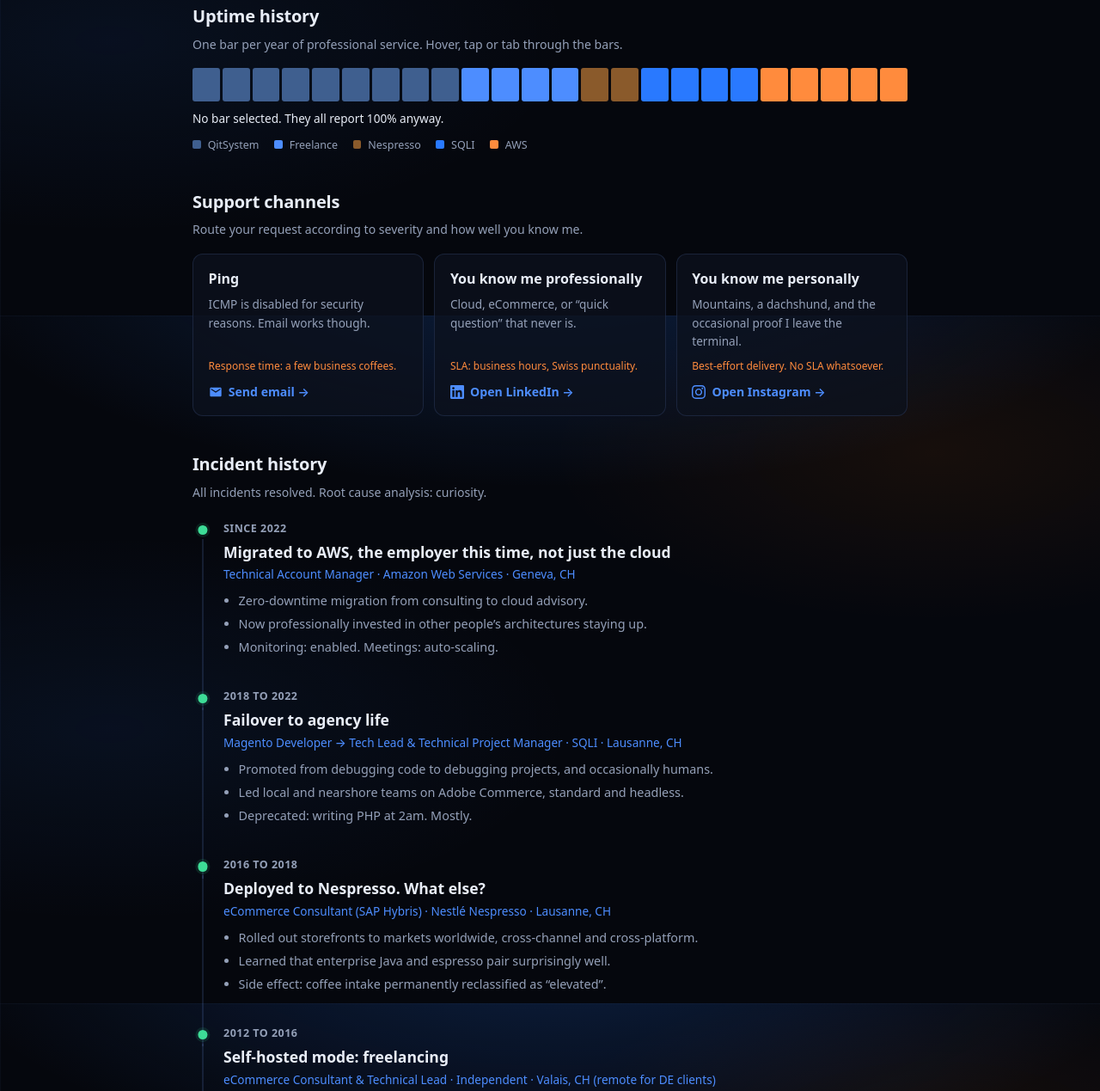
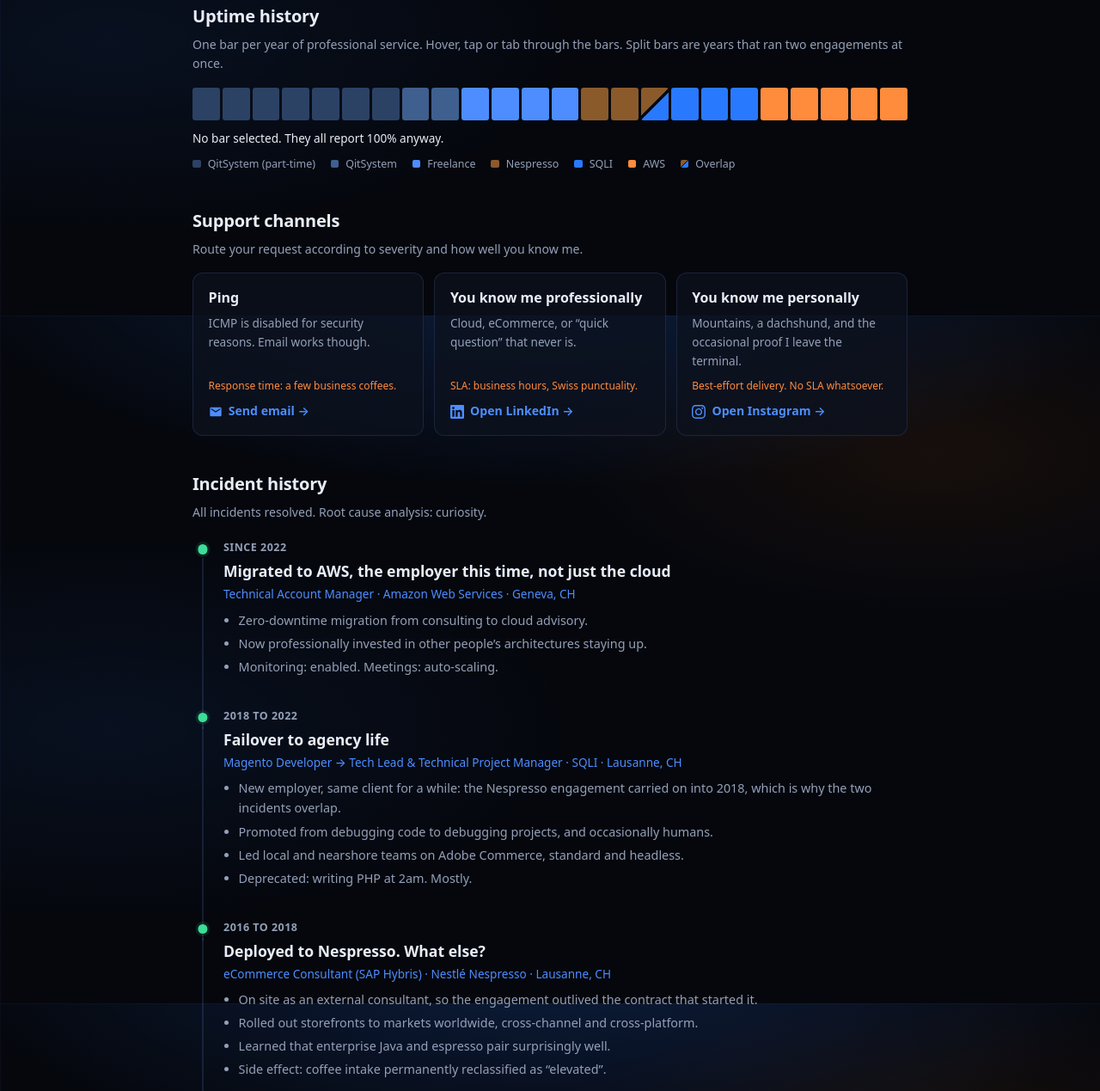
Before and after one commit to luiscmmarques/luismarques.ch, an Astro site: page / in a window 1280 px wide. Shown: the part 1233-2502 px from the top of the page at 86% size. Built offline with nearby package versions, Linux system fonts and the light colour scheme; Astro itself is replaced by a stand-in of ours.

Commit message:
Show overlapping engagements and the QitSystem role progression
The Nespresso engagement carried on through the move to a new employer, so 2018
belonged to two engagements at once. Era colours now live in custom properties,
which lets a year compose two of them into a single split bar, and the tooltip,
readout and image label all name both engagements.

QitSystem was two phases, not one: part-time computer technician from 2003, then
web developer and sysadmin. It now gets two bar segments and an incident entry
per phase.

```diff
--- a/src/data/status.js
+++ b/src/data/status.js
@@ -123,6 +123,7 @@
     org: 'SQLI · Lausanne, CH',
     role: 'Magento Developer → Tech Lead & Technical Project Manager',
     entries: [
+      'New employer, same client for a while: the Nespresso engagement carried on into 2018, which is why the two incidents overlap.',
       'Promoted from debugging code to debugging projects, and occasionally humans.',
       'Led local and nearshore teams on Adobe Commerce, standard and headless.',
       'Deprecated: writing PHP at 2am. Mostly.',
@@ -135,6 +136,7 @@
     org: 'Nestlé Nespresso · Lausanne, CH',
     role: 'eCommerce Consultant (SAP Hybris)',
     entries: [
+      'On site as an external consultant, so the engagement outlived the contract that started it.',
       'Rolled out storefronts to markets worldwide, cross-channel and cross-platform.',
       'Learned that enterprise Java and espresso pair surprisingly well.',
       'Side effect: coffee intake permanently reclassified as “elevated”.',
@@ -157,11 +159,12 @@
     title: 'Initial deployment: Portugal',
     severity: 'resolved',
     org: 'QitSystem · Coimbra & Seia, PT',
-    role: 'Web Developer & SysAdmin',
+    role: 'Part-time Computer Technician → Web Developer & SysAdmin',
     entries: [
-      'Bespoke PHP/MySQL websites, eCommerce, hybrid Windows/Linux networks.',
-      'The era of fixing computers for everyone, including the neighbours.',
-      'Root cause of everything that followed.',
+      'Booted in part-time mode while studying: selling machines, fixing machines, then repairing the network the machines had upset.',
+      'Promoted to full deployment: bespoke PHP/MySQL sites and eCommerce for clients in Portugal, Italy and Germany.',
+      'Same badge, second hat: hybrid Windows/Linux networks, ERP rollouts, and an intranet nobody ever filed a ticket to thank me for.',
+      'The era of fixing computers for everyone, including the neighbours. Root cause of everything that followed.',
     ],
   },
   {
@@ -180,9 +183,16 @@
 // Yearly "uptime bars", one per year, hover for context.
 // era controls the bar colour; label is the tooltip.
 export const eras = [
-  { from: 2003, to: 2011, era: 'qitsystem', name: 'QitSystem', label: 'QitSystem · web dev & sysadmin · Portugal' },
+  { from: 2003, to: 2009, era: 'qitsystem-pt', name: 'QitSystem (part-time)', label: 'QitSystem · part-time computer technician, studies in parallel · Portugal' },
+  { from: 2010, to: 2011, era: 'qitsystem', name: 'QitSystem', label: 'QitSystem · web dev & sysadmin · Portugal' },
   { from: 2012, to: 2015, era: 'freelance', name: 'Freelance', label: 'Freelance · eCommerce consulting · Valais' },
-  { from: 2016, to: 2017, era: 'nespresso', name: 'Nespresso', label: 'Nespresso · eCommerce · Lausanne' },
+  { from: 2016, to: 2017, era: 'nespresso', name: 'Nespresso', label: 'Nespresso · eCommerce consultant · Lausanne' },
   { from: 2018, to: 2021, era: 'sqli', name: 'SQLI', label: 'SQLI · tech lead · Lausanne' },
   { from: 2022, to: new Date().getFullYear(), era: 'aws', name: 'AWS', label: 'AWS · Technical Account Manager · Geneva' },
 ];
+
+// Years that ran two engagements at once. Those bars render split, half of each colour.
+// 2018: the employer changed, the Nespresso engagement did not, so the year belongs to both.
+export const overlaps = [
+  { from: 2018, to: 2018, era: 'nespresso', label: 'Nespresso engagement continued through the employer change' },
+];
--- a/src/pages/index.astro
+++ b/src/pages/index.astro
@@ -3,7 +3,7 @@
 import StatusRow from '../components/StatusRow.astro';
 import Incident from '../components/Incident.astro';
 import Icon from '../components/Icon.astro';
-import { person, links, channels, components, incidents, eras, analytics } from '../data/status.js';
+import { person, links, channels, components, incidents, eras, overlaps, analytics } from '../data/status.js';
 
 const navItems = [
   { label: 'About', href: '#about' },
@@ -13,13 +13,28 @@
   { label: 'Incidents', href: '#incidents' },
 ];
 
-const years = eras.flatMap(({ from, to, era, label }) =>
-  Array.from({ length: to - from + 1 }, (_, i) => ({
-    year: from + i,
-    era,
-    label,
-  }))
-);
+// One entry per year. A year that also appears in `overlaps` carries a second
+// era, and its bar is rendered split between the two colours.
+const years = eras
+  .flatMap(({ from, to, era, label }) =>
+    Array.from({ length: to - from + 1 }, (_, i) => ({
+      year: from + i,
+      era,
+      label,
+    }))
+  )
+  .map((entry) => {
+    const overlap = overlaps.find(({ from, to }) => entry.year >= from && entry.year <= to);
+    if (!overlap) return entry;
+    return {
+      ...entry,
+      era2: overlap.era,
+      label: `${entry.label} + ${overlap.label}`,
+    };
+  });
+
+// First split year, used to draw the legend swatch for overlapping years.
+const splitSample = years.find(({ era2 }) => era2);
 
 const daysAtAws = Math.floor(
   (Date.now() - new Date(person.day1Start).getTime()) / 86_400_000
@@ -208,10 +223,14 @@
 
       <section id="uptime" aria-labelledby="history-heading">
         <h2 id="history-heading">Uptime history</h2>
-        <p class="section-sub">One bar per year of professional service. Hover, tap or tab through the bars.</p>
-        <div class="bars" role="img" aria-label={`Professional uptime from ${years[0].year} to ${years[years.length - 1].year}: QitSystem in Portugal, freelance eCommerce, Nespresso, SQLI, and AWS. No outages recorded, apart from vacations.`}>
-          {years.map(({ year, era, label }) => (
-            <span class:list={['bar', `era-${era}`]} tabindex="0" data-tip={`${year} · ${label}`}></span>
+        <p class="section-sub">One bar per year of professional service. Hover, tap or tab through the bars. Split bars are years that ran two engagements at once.</p>
+        <div class="bars" role="img" aria-label={`Professional uptime from ${years[0].year} to ${years[years.length - 1].year}: QitSystem in Portugal, freelance eCommerce, Nespresso, SQLI, and AWS. 2018 counts twice, because the Nespresso engagement continued through the employer change. No outages recorded, apart from vacations.`}>
+          {years.map(({ year, era, era2, label }) => (
+            <span
+              class:list={['bar', `era-${era}`, era2 && 'is-split', era2 && `era2-${era2}`]}
+              tabindex="0"
+              data-tip={`${year} · ${label}`}
+            ></span>
           ))}
         </div>
         <p class="bars-readout" id="bars-readout" aria-live="polite">No bar selected. They all report 100% anyway.</p>
@@ -219,6 +238,11 @@
           {eras.map(({ era, name }) => (
             <li><span class:list={['dot', `era-${era}`]}></span> {name}</li>
           ))}
+          {splitSample && (
+            <li>
+              <span class:list={['dot', `era-${splitSample.era}`, 'is-split', `era2-${splitSample.era2}`]}></span> Overlap
+            </li>
+          )}
         </ul>
       </section>
 
@@ -620,20 +644,55 @@
         transform: scaleY(1.12);
         filter: brightness(1.4);
       }
+      /* Era colours live in custom properties so an overlapping year can
+         compose two of them into a single split bar. */
+      .era-qitsystem-pt {
+        --era-a: #2c4265;
+      }
       .era-qitsystem {
-        background: #3f5f8f;
+        --era-a: #3f5f8f;
       }
       .era-freelance {
-        background: #4d8dff;
+        --era-a: #4d8dff;
       }
       .era-nespresso {
-        background: #8a5a2b;
+        --era-a: #8a5a2b;
       }
       .era-sqli {
-        background: #2979ff;
+        --era-a: #2979ff;
       }
       .era-aws {
-        background: var(--orange);
+        --era-a: var(--orange);
+      }
+      .era2-qitsystem {
+        --era-b: #3f5f8f;
+      }
+      .era2-freelance {
+        --era-b: #4d8dff;
+      }
+      .era2-nespresso {
+        --era-b: #8a5a2b;
+      }
+      .era2-sqli {
+        --era-b: #2979ff;
+      }
+      .era2-aws {
+        --era-b: var(--orange);
+      }
+      .bar,
+      .bars-legend .dot {
+        background: var(--era-a);
+      }
+      .bar.is-split,
+      .bars-legend .dot.is-split {
+        /* The overlapping era sits on the left, the era that continues on the
+           right, so the bar reads in the same direction as the timeline. */
+        background: linear-gradient(
+          135deg,
+          var(--era-b) 0 46%,
+          var(--bg) 46% 54%,
+          var(--era-a) 54% 100%
+        );
       }
       .bars-readout {
         margin: 0.6rem 0 0;
```
